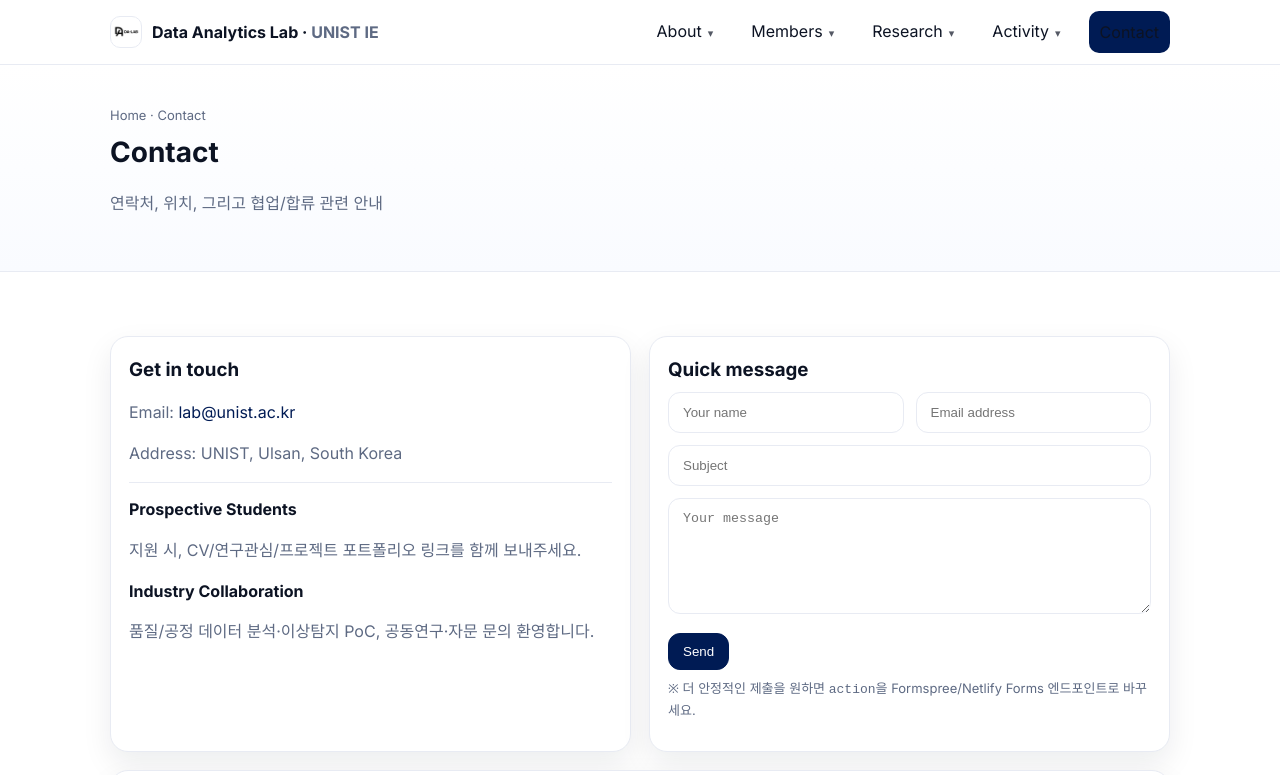
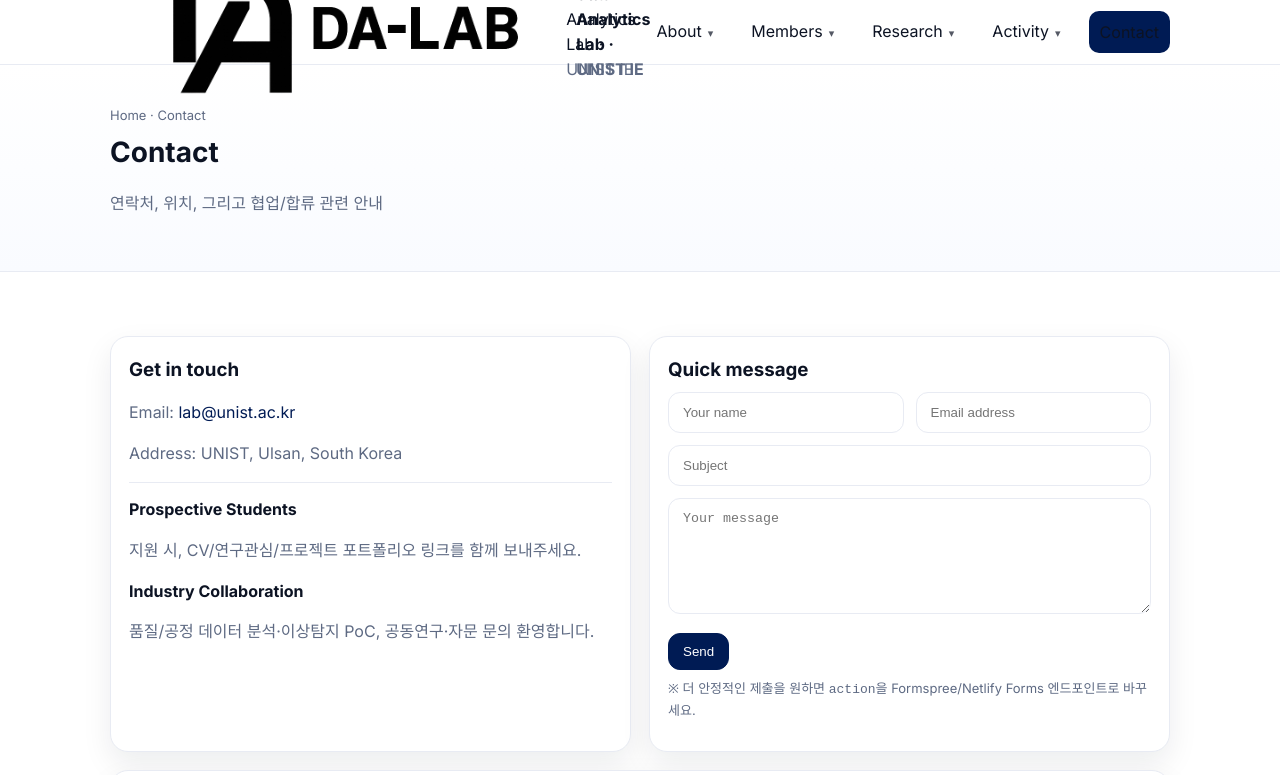
Before and after one commit to UNIST-DA/unist-da.github.io, a Jekyll site: the page built from contact/index.html, in a window 1280 px wide and 1329 px high. Shown: the top 775 px of the window. Built offline with Jekyll 4.4.1, drawn with Linux system fonts in a browser that asks for light colours.

Commit message:
Update header.html

```diff
--- a/_includes/header.html
+++ b/_includes/header.html
@@ -2,10 +2,12 @@
   <div class="container nav" id="navbar">
     <!-- 브랜드: 메인으로 -->
     <a class="brand brand-link" href="{{ '/' | relative_url }}">
-      <div class="brand-logo">
-        <img src="{{ '/assets/hero/LabSign.png' | relative_url }}"
+      <a class="brand brand-link" href="{{ '/' | relative_url }}">
+        <img class="brand-img"
+             src="{{ '/assets/hero/LabSign.png' | relative_url }}"
              alt="Data Analytics Lab logo" loading="eager" decoding="async">
-      </div>
+        <div>Data Analytics Lab · <span class="muted">UNIST IE</span></div>
+      </a>
       <div>Data Analytics Lab · <span class="muted">UNIST IE</span></div>
     </a>
     <button class="menu-btn" aria-label="Toggle Menu"
```
